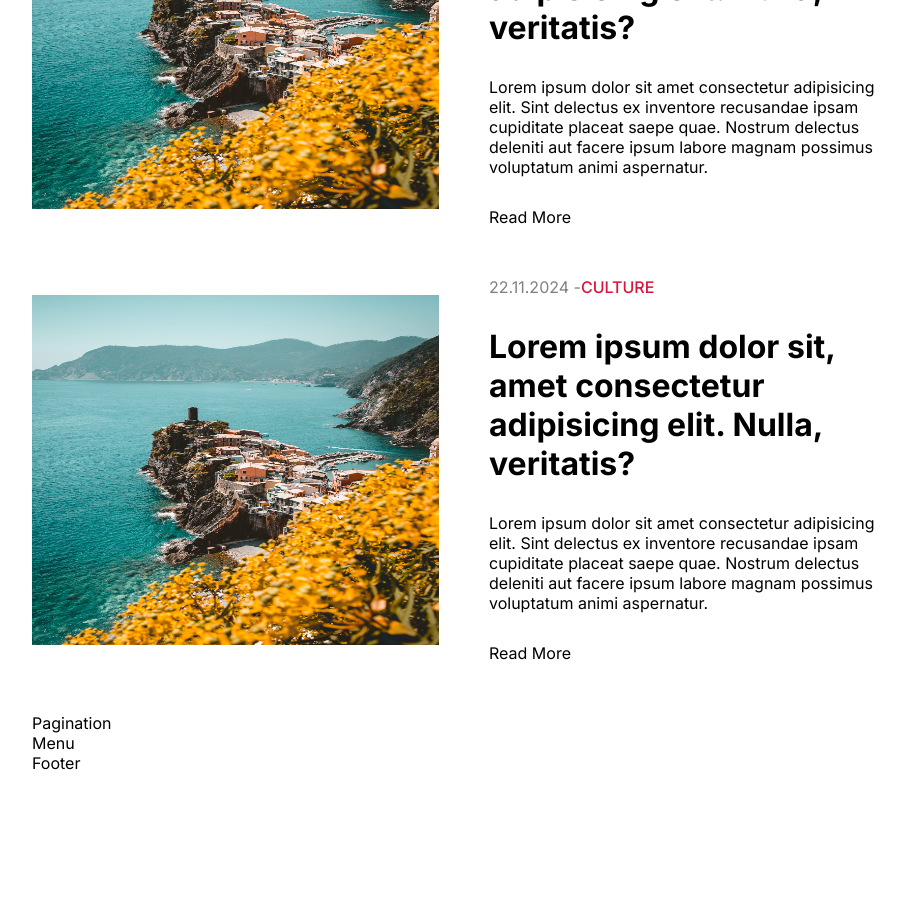
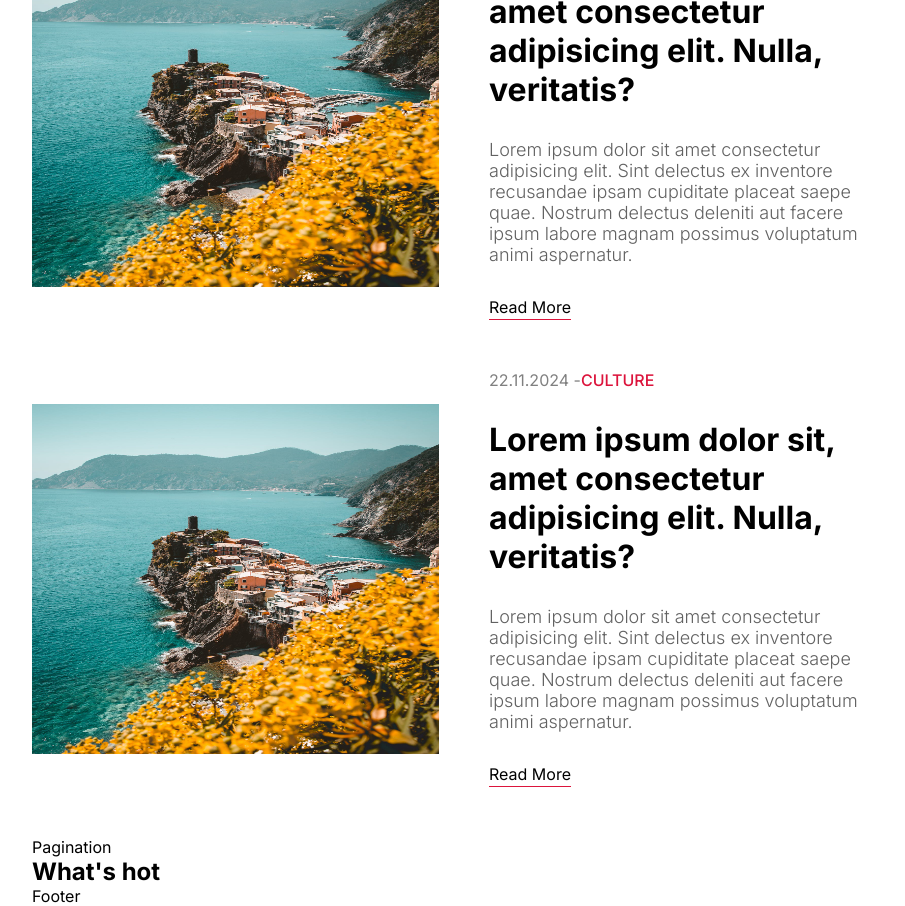
Before and after one commit to RakibMERNDev/rakib-blog, a Next.js app: page / in a window 1280 px wide. Shown: the part 2440-3346 px from the top of the page, without its empty margins (176-1081 px from the left). Before the commit the page ends 3213 px from the top, so only its background shows below. Built offline with nearby package versions, Linux system fonts and the light colour scheme.

Commit message:
Enhance Menu and Card components with new styles and content updates

```diff
--- a/src/components/Menu/Menu.jsx
+++ b/src/components/Menu/Menu.jsx
@@ -2,7 +2,9 @@ import React from "react";
 import styles from "./menu.module.css";
 
 const Menu = () => {
-  return <div className={styles.container}>Menu</div>;
+  return <div className={styles.container}>
+    <h2>{"What's hot"}</h2>
+  </div>;
 };
 
 export default Menu;
--- a/src/components/card/Card.jsx
+++ b/src/components/card/Card.jsx
@@ -17,13 +17,13 @@ const Card = () => {
           Lorem ipsum dolor sit, amet consectetur adipisicing elit. Nulla,
           veritatis?
         </h1>
-        <p>
+        <p className={styles.desc}>
           Lorem ipsum dolor sit amet consectetur adipisicing elit. Sint delectus
           ex inventore recusandae ipsam cupiditate placeat saepe quae. Nostrum
           delectus deleniti aut facere ipsum labore magnam possimus voluptatum
           animi aspernatur.
         </p>
-        <Link href="/post/1">Read More</Link>
+        <Link href="/post/1" className={styles.link}>Read More</Link>
       </div>
     </div>
   );
--- a/src/components/card/card.module.css
+++ b/src/components/card/card.module.css
@@ -30,4 +30,11 @@
 .desc {
   font-size: 18px;
   font-weight: 300;
+  color: var(--softTextColor);
 }
+
+.link {
+  border-bottom: 1px solid crimson;
+  width: max-content;
+  padding: 2px 0;
+}
```
